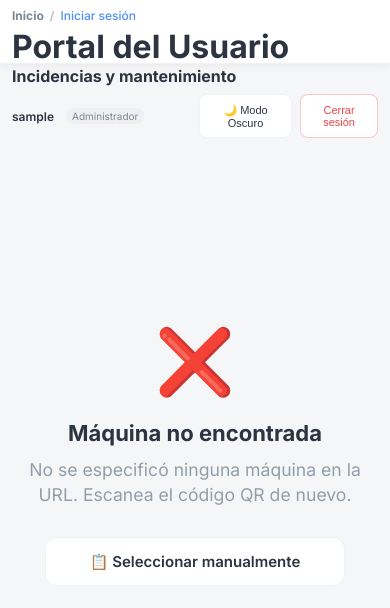
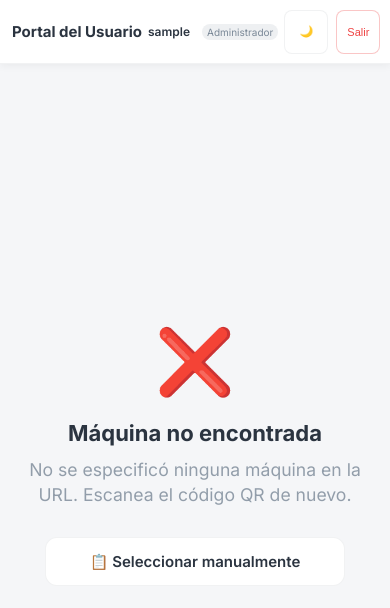
Before and after one commit to Manuel9121231/adestacion, a website: page operario.html in a window 390 px wide. Drawn offline with nearby package versions, Linux system fonts and the light colour scheme; sample sign-in values are in the browser's storage.

Commit message:
movil, operario.html

```diff
--- a/operario.html
+++ b/operario.html
@@ -32,8 +32,8 @@
       right: 0;
       background: var(--card-bg);
       border-bottom: 1px solid var(--border);
-      padding: 12px 20px;
-      height: var(--user-panel-h);
+      padding: 10px 20px;
+      min-height: var(--user-panel-h);
       display: flex;
       align-items: center;
       justify-content: space-between;
@@ -58,6 +58,13 @@
       background: var(--bg-portal);
       padding: 4px 10px;
       border-radius: 12px;
+    }
+
+    .user-panel-right {
+      display: flex;
+      align-items: center;
+      gap: 12px;
+      flex-shrink: 0;
     }
 
     .user-actions {
@@ -168,31 +175,30 @@
       }
       .user-panel {
         padding: 8px 12px;
-        flex-wrap: wrap;
-        gap: 8px;
+        gap: 6px;
       }
-      .user-panel .header-title {
-        order: 1;
-        flex: 1 1 100%;
+      .user-panel .header-title h1 {
+        font-size: 15px !important;
+        white-space: nowrap;
+        overflow: hidden;
+        text-overflow: ellipsis;
       }
-      .user-panel .user-info {
-        order: 2;
-        flex: 1;
-      }
-      .user-panel .user-actions {
-        order: 3;
-        flex: 1;
-        justify-content: flex-end;
+      .user-panel-right {
+        gap: 6px;
       }
       .user-name {
         font-size: 12px;
+        max-width: 80px;
+        white-space: nowrap;
+        overflow: hidden;
+        text-overflow: ellipsis;
       }
       .user-role {
         font-size: 10px;
-        padding: 2px 6px;
+        padding: 2px 5px;
       }
       .user-btn, .theme-toggle {
-        padding: 4px 8px;
+        padding: 5px 8px;
         font-size: 11px;
       }
       .portal-header h1 {
@@ -205,6 +211,15 @@
       .status-banner {
         font-size: 12px;
         padding: 10px;
+      }
+      .portal-header {
+        flex-wrap: wrap;
+        gap: 10px;
+        margin: 14px 0 16px 0 !important;
+      }
+      .portal-header > div:last-child {
+        width: 100%;
+        justify-content: flex-end;
       }
     }
     .portal-card {
@@ -313,22 +328,18 @@
   <!-- User Info Panel -->
   <div class="user-panel" id="userPanel">
     <div class="header-title">
-      <div style="font-size: 12px; color: var(--text-muted); margin-bottom: 4px; display: flex; align-items: center; gap: 6px;">
-        <span>Inicio</span>
-        <span style="opacity: 0.5;">/</span>
-        <span style="color: var(--accent); font-weight: 500;">Iniciar sesión</span>
+      <h1>Portal del Usuario</h1>
+    </div>
+    <div class="user-panel-right">
+      <div class="user-info">
+        <div class="user-name" id="userName">Cuenta sin iniciar</div>
+        <div class="user-role" id="userRole">Sin sesión</div>
       </div>
-      <h1>Portal del Usuario</h1>
-      <p>Incidencias y mantenimiento</p>
-    </div>
-    <div class="user-info">
-      <div class="user-name" id="userName">Cuenta sin iniciar</div>
-      <div class="user-role" id="userRole">Sin sesión</div>
-    </div>
-    <div class="user-actions">
-      <button class="theme-toggle" id="btnThemeToggle" onclick="toggleTheme()">🌙 Modo Oscuro</button>
-      <button class="user-btn" id="btnChangeAccount" onclick="window.location.href='seleccion.html'" style="display:none">Cambiar máquina</button>
-      <button class="user-btn logout" id="btnLogout" onclick="cerrarSesion()" style="display:none">Cerrar sesión</button>
+      <div class="user-actions">
+        <button class="theme-toggle" id="btnThemeToggle" onclick="toggleTheme()">🌙</button>
+        <button class="user-btn" id="btnChangeAccount" onclick="window.location.href='seleccion.html'" style="display:none">🔄 Máquina</button>
+        <button class="user-btn logout" id="btnLogout" onclick="cerrarSesion()" style="display:none">Salir</button>
+      </div>
     </div>
   </div>
 
@@ -718,9 +729,19 @@
     window.location.href = 'index.html';
   }
 
+  function ajustarAlturaPanel() {
+    const panel = document.getElementById('userPanel');
+    if (panel) {
+      const h = panel.offsetHeight;
+      document.documentElement.style.setProperty('--user-panel-h', h + 'px');
+    }
+  }
+
   document.addEventListener('DOMContentLoaded', () => {
     updateUserPanel();
     cargarUsuarioSesion();
+    ajustarAlturaPanel();
+    window.addEventListener('resize', ajustarAlturaPanel);
   });
 </script>
 <script src="js/checklist.js?v=3"></script>
```
